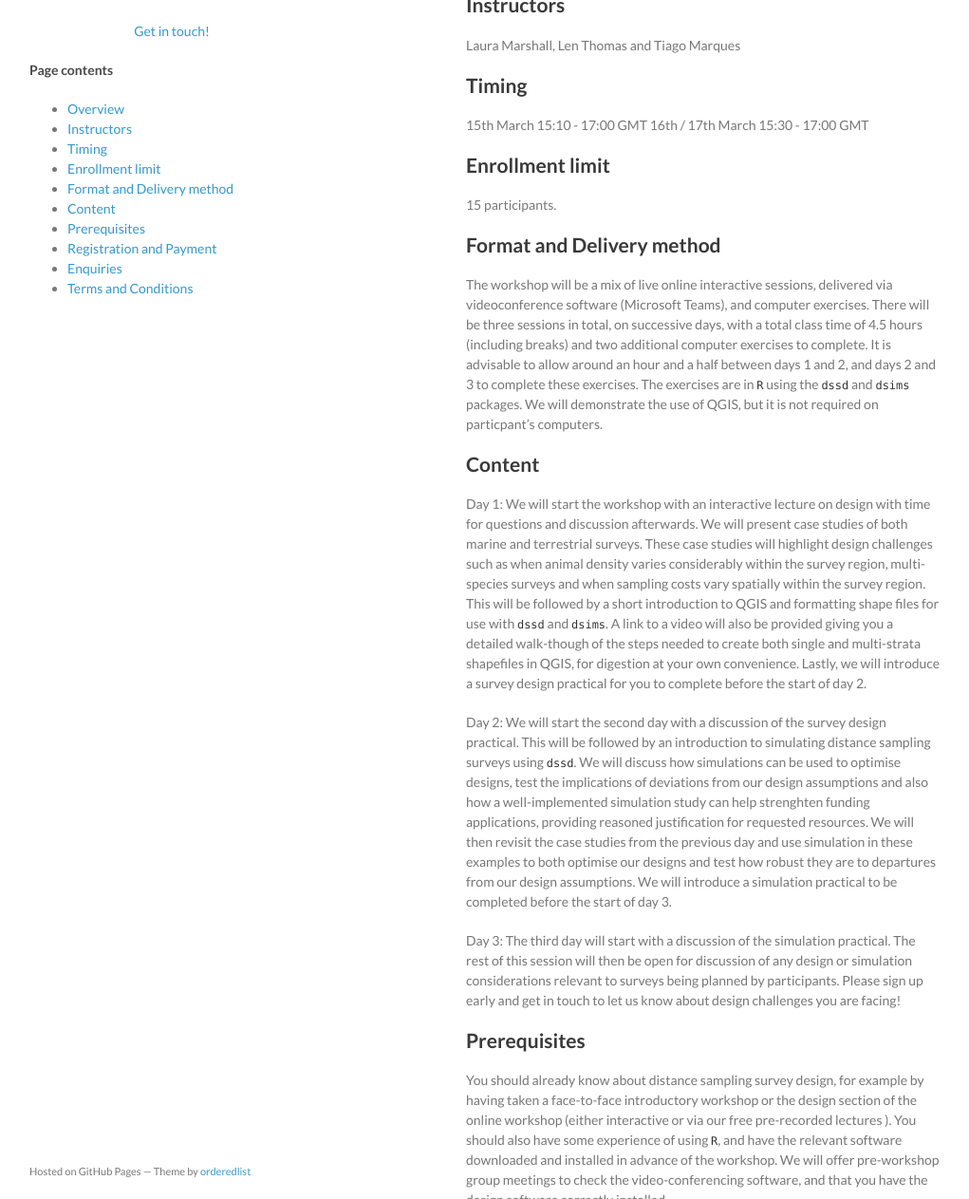
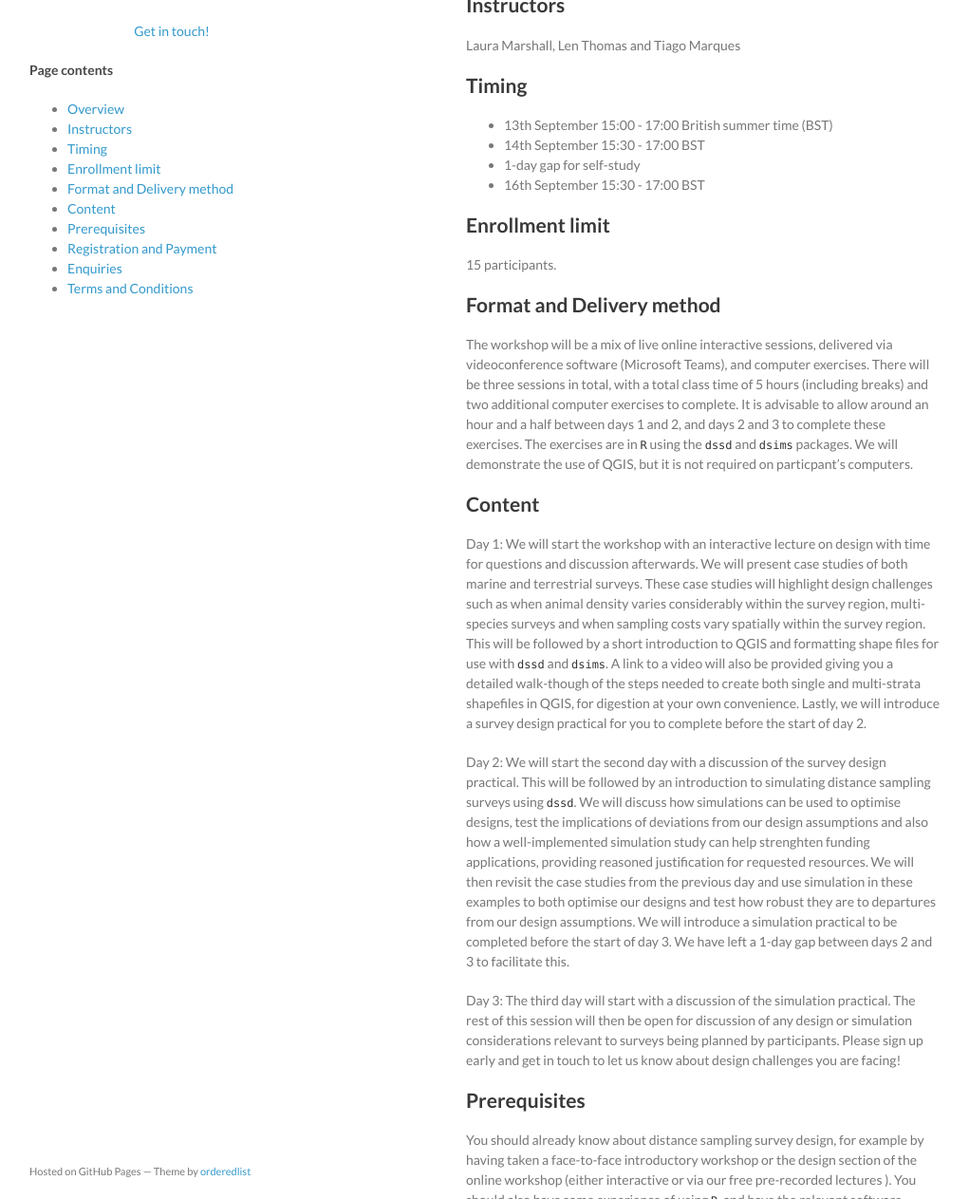
Before and after one commit to distanceworkshops/distanceworkshops.github.io, a Jekyll site: the page built from design-sept-2021.md, in a window 1280 px wide and 1400 px high, scrolled down 450 px, cut to the strip 137-1400 px from the top of the window. Shown: the whole strip at 95% size, without its empty margins (129-1150 px from the left). Built offline with Jekyll 4.4.1, drawn with Linux system fonts in a browser that asks for light colours; some of the changed text lies outside the part shown.

Commit message:
Update and rename design-march-2021.md to design-sept-2021.md

```diff
--- a/design-march-2021.md
+++ b/design-sept-2021.md
@@ -3,7 +3,7 @@ title: Workshop - Practical design and simulation to optimise distance sampling
 layout: index
 ---
 
-# Online workshop: Practical design and simulation to optimise distance sampling surveys, March 2021
+# Online workshop: Practical design and simulation to optimise distance sampling surveys, September 2021
 
 ## Overview
 
@@ -20,8 +20,10 @@ Laura Marshall, Len Thomas and Tiago Marques
 
 ## Timing
 
-15th March         15:10 - 17:00 GMT
-16th / 17th March  15:30 - 17:00 GMT
+* 13th September 15:00 - 17:00 British summer time (BST)
+* 14th September 15:30 - 17:00 BST
+* 1-day gap for self-study
+* 16th September 15:30 - 17:00 BST
 
 ## Enrollment limit
 
@@ -29,13 +31,13 @@ Laura Marshall, Len Thomas and Tiago Marques
 
 ## Format and Delivery method
 
-The workshop will be a mix of live online interactive sessions, delivered via videoconference software (Microsoft Teams), and computer exercises. There will be three sessions in total, on successive days, with a total class time of 4.5 hours (including breaks) and two additional computer exercises to complete. It is advisable to allow around an hour and a half between days 1 and 2, and days 2 and 3 to complete these exercises. The exercises are in `R` using the `dssd` and `dsims` packages.  We will demonstrate the use of QGIS, but it is not required on particpant's computers.
+The workshop will be a mix of live online interactive sessions, delivered via videoconference software (Microsoft Teams), and computer exercises. There will be three sessions in total, with a total class time of 5 hours (including breaks) and two additional computer exercises to complete. It is advisable to allow around an hour and a half between days 1 and 2, and days 2 and 3 to complete these exercises. The exercises are in `R` using the `dssd` and `dsims` packages.  We will demonstrate the use of QGIS, but it is not required on particpant's computers.
 
 ## Content
 
 Day 1: We will start the workshop with an interactive lecture on design with time for questions and discussion afterwards. We will present case studies of both marine and terrestrial surveys. These case studies will highlight design challenges such as when animal density varies considerably within the survey region, multi-species surveys and when sampling costs vary spatially within the survey region. This will be followed by a short introduction to QGIS and formatting shape files for use with `dssd` and `dsims`. A link to a video will also be provided giving you a detailed walk-though of the steps needed to create both single and multi-strata shapefiles in QGIS, for digestion at your own convenience. Lastly, we will introduce a survey design practical for you to complete before the start of day 2.
 
-Day 2: We will start the second day with a discussion of the survey design practical. This will be followed by an introduction to simulating distance sampling surveys using `dssd`. We will discuss how simulations can be used to optimise designs, test the implications of deviations from our design assumptions and also how a well-implemented simulation study can help strenghten funding applications, providing reasoned justification for requested resources. We will then revisit the case studies from the previous day and use simulation in these examples to both optimise our designs and test how robust they are to departures from our design assumptions. We will introduce a simulation practical to be completed before the start of day 3.
+Day 2: We will start the second day with a discussion of the survey design practical. This will be followed by an introduction to simulating distance sampling surveys using `dssd`. We will discuss how simulations can be used to optimise designs, test the implications of deviations from our design assumptions and also how a well-implemented simulation study can help strenghten funding applications, providing reasoned justification for requested resources. We will then revisit the case studies from the previous day and use simulation in these examples to both optimise our designs and test how robust they are to departures from our design assumptions. We will introduce a simulation practical to be completed before the start of day 3.  We have left a 1-day gap between days 2 and 3 to facilitate this.
 
 Day 3: The third day will start with a discussion of the simulation practical. The rest of this session will then be open for discussion of any design or simulation considerations relevant to surveys being planned by participants. Please sign up early and get in touch to let us know about design challenges you are facing!
 
```
Also changed, not shown: other parts of design-sept-2021.md (+1 -1 lines).
